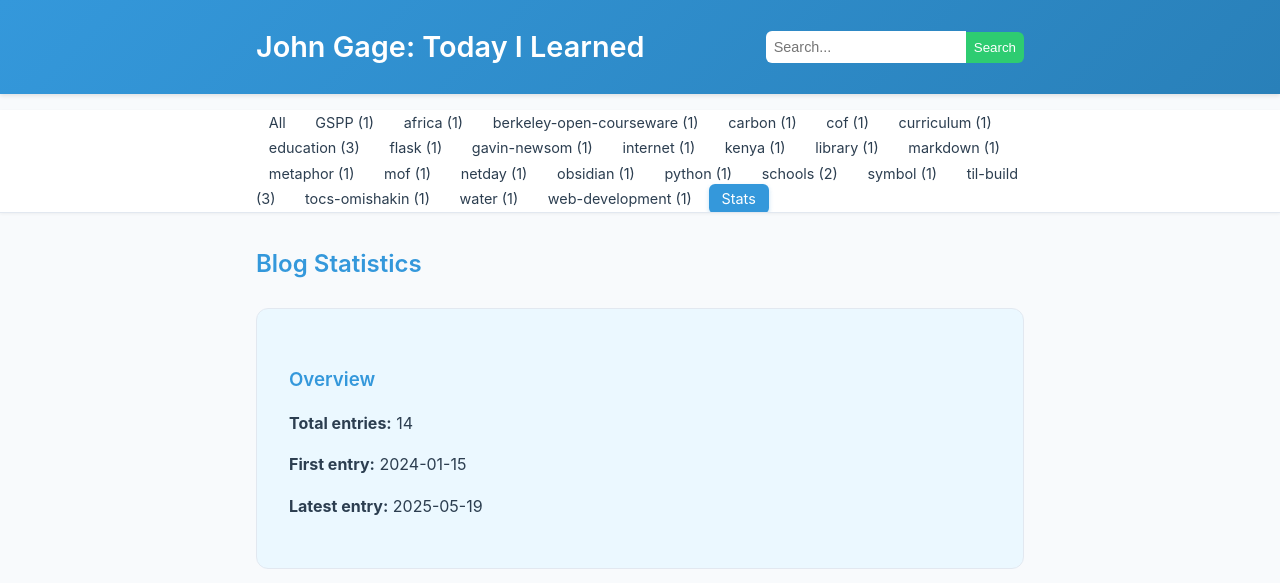
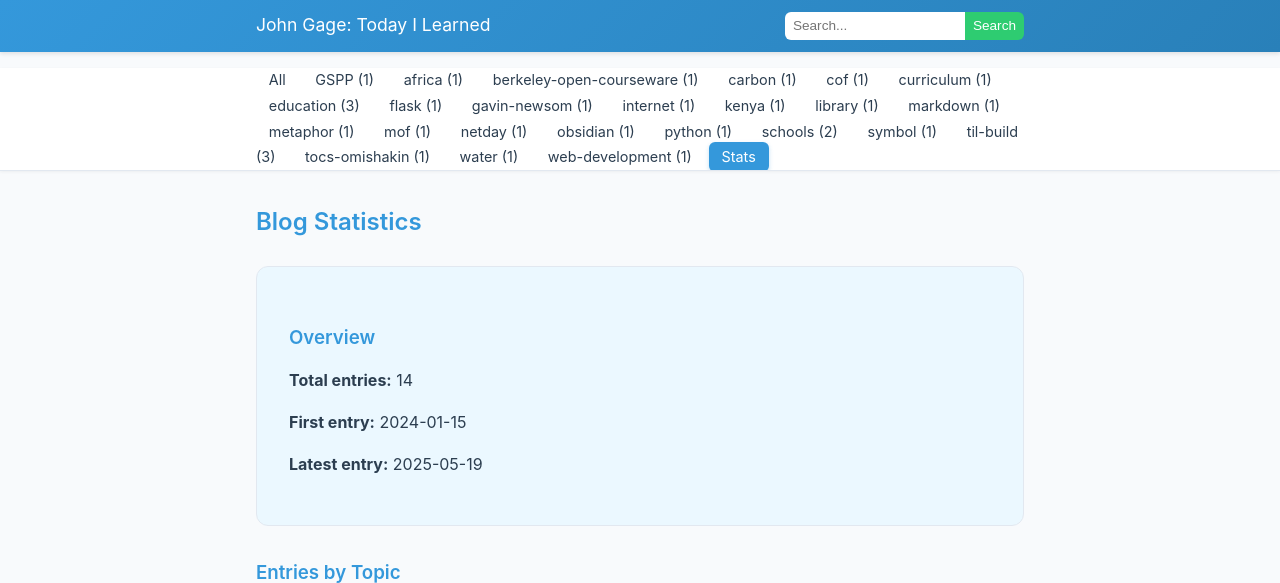
Before and after one commit to johngage/TILBlog, a Flask app: page /stats in a window 1280 px wide. Shown: the top 583 px of the page. Run offline with Flask 3, Linux system fonts and the light colour scheme; data comes from the database, SQL or seed files in the repository.

Commit message:
Smaller header

```diff
--- a/static/styles.css
+++ b/static/styles.css
@@ -48,7 +48,7 @@ a:hover {
 header {
     background: linear-gradient(135deg, var(--primary-color) 0%, var(--primary-dark) 100%);
     color: white;
-    padding: 1.5rem 0;
+    padding: 0.75rem 0;
     margin-bottom: 1rem;
     box-shadow: 0 2px 4px rgba(0,0,0,0.1);
 }
@@ -61,8 +61,9 @@ header {
 
 header h1 {
     margin: 0;
-    font-size: 1.8rem;
-    font-weight: 600;
+    font-size: 1.1rem;
+    font-weight: 400;
+    line-height: 1.3;
 }
 
 header h1 a {
@@ -82,21 +83,22 @@ header h1 a:hover {
 
 .search-form input[type="search"] {
     border: none;
-    padding: 0.5rem;
+    padding: 0.4rem 0.5rem;
     border-radius: 6px 0 0 6px;
-    width: 200px;
+    width: 180px;
     outline: none;
-    font-size: 0.9rem;
+    font-size: 0.85rem;
 }
 
 .search-form button {
     background-color: var(--secondary-color);
     border: none;
     color: white;
-    padding: 0.5rem;
+    padding: 0.4rem 0.5rem;
     cursor: pointer;
     border-radius: 0 6px 6px 0;
     transition: background-color 0.2s ease;
+    font-size: 0.85rem;
 }
 
 .search-form button:hover {
```
